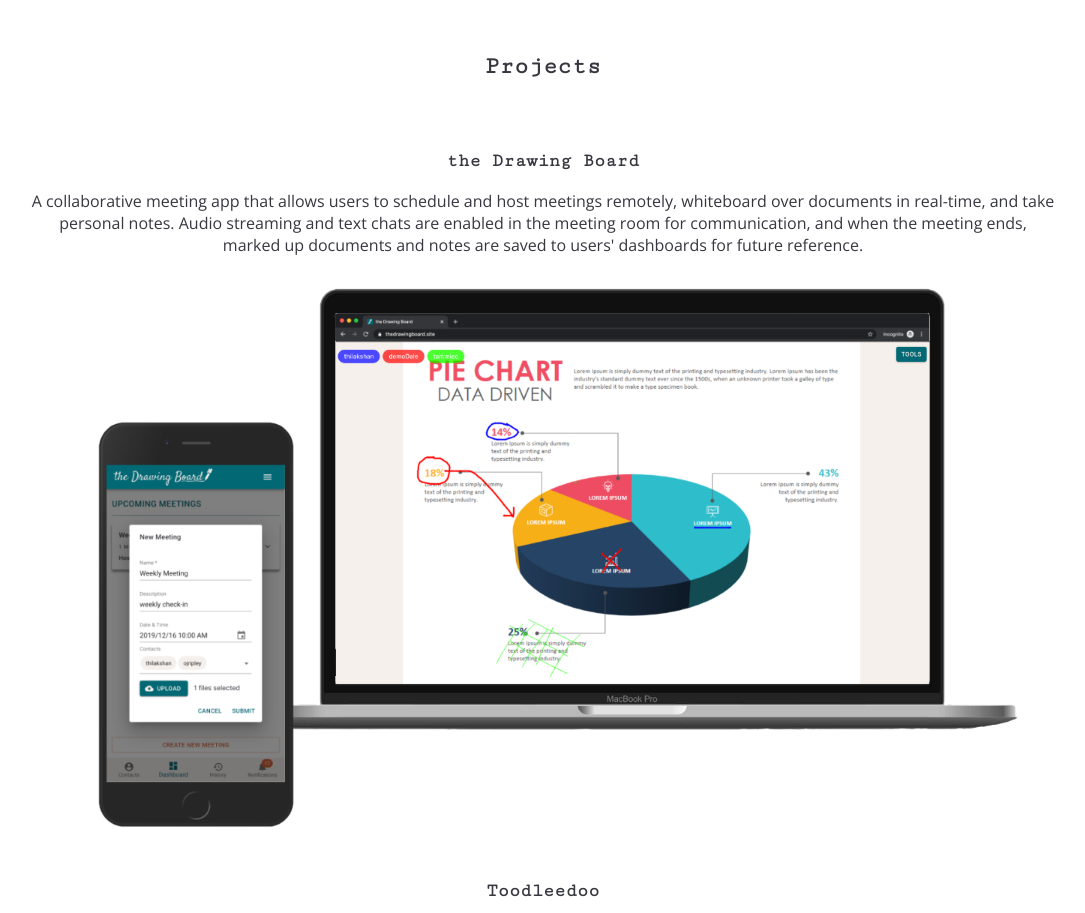
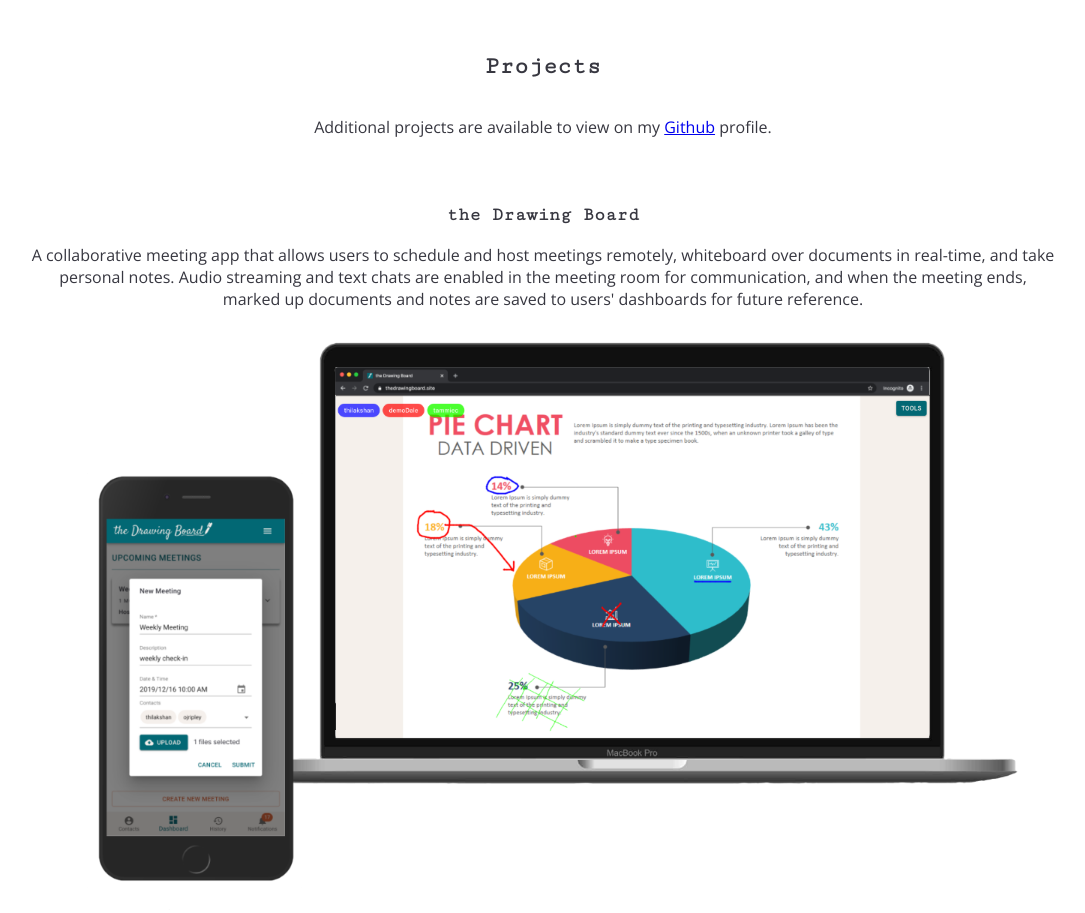
Before and after one commit to tammiec/portfolio, a React (Create React App) app: page / in a window 1280 px wide. Shown: the part 1692-2605 px from the top of the page, without its empty margins (97-1182 px from the left). Built offline with nearby package versions, Linux system fonts and the light colour scheme.

Commit message:
Add additional project statement

```diff
--- a/src/Components/Projects/Projects.js
+++ b/src/Components/Projects/Projects.js
@@ -7,6 +7,7 @@
   return (
     <>
       <h2>Projects</h2>
+      <p>Additional projects are available to view on my <a href='https://github.com/tammiec'>Github</a> profile.</p>
       <ProjectList />
     </>
   );
```
